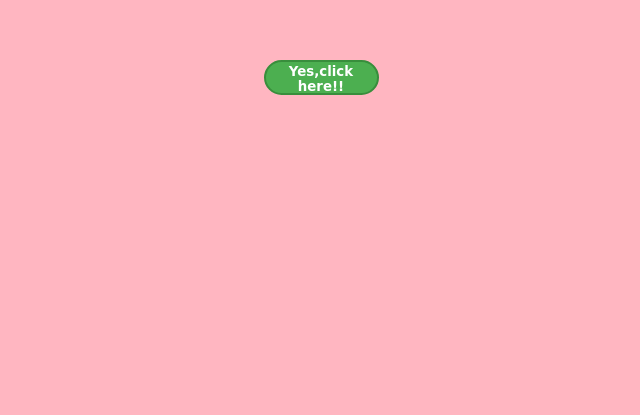
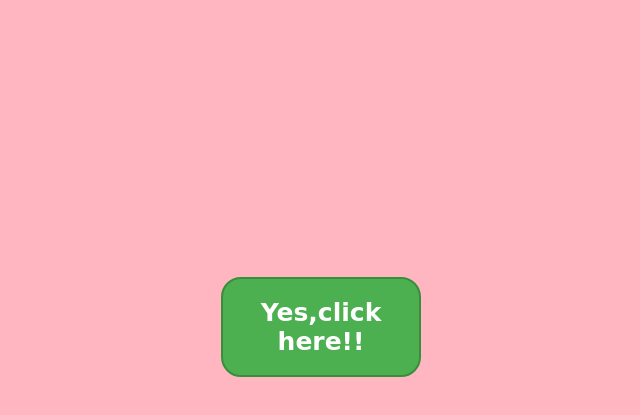
Before and after one commit to Pranav27425/Marriagewish, a plain HTML site: page index.html in a window 1280 px wide. Shown: the part 181-596 px from the top of the page, without its empty margins (319-959 px from the left). Drawn offline with Linux system fonts and the light colour scheme.

Commit message:
Update index.html

```diff
--- a/index.html
+++ b/index.html
@@ -4,25 +4,29 @@
     <title>Marriage Day</title>
     <style>
       .main{
-        height:500px;
+        height:1000px;
         display:flex;
         align-items:center;
         justify-content: center;
       }
 
       .a{
+        display:flex;
+        align-items:center;
+        justify-content: center;
         font-weight:bold;
         font-family:cursive;
         background-color:#4CAF50;
         color: #FFFFFF;
-        height:35px;
-        width:115px;
+        height:100px;
+        width:200px;
         border:2px solid #388E3C;
         border-radius: 20px;
-        padding-top:2px;
-        padding-bottom:2px;
+        padding-top:4px;
+        padding-bottom:4px;
         padding-left:4px;
         padding-right:4px;
+        font-size:25px;
       }
       .a:active{
         font-weight:bold;
@@ -36,7 +40,7 @@
   <body style="background-color: lightpink">
     <div class="main">
         <button class="a" onclick="
-        alert('🎊HAPPY MARRIAGE ANNIVERSARY!!!'); ">Yes,click here!!</button>
+        alert('🎊HAPPY MARRIAGE DAY!!!'); ">Yes,click here!!</button>
     </div>
     <script>
 
```
